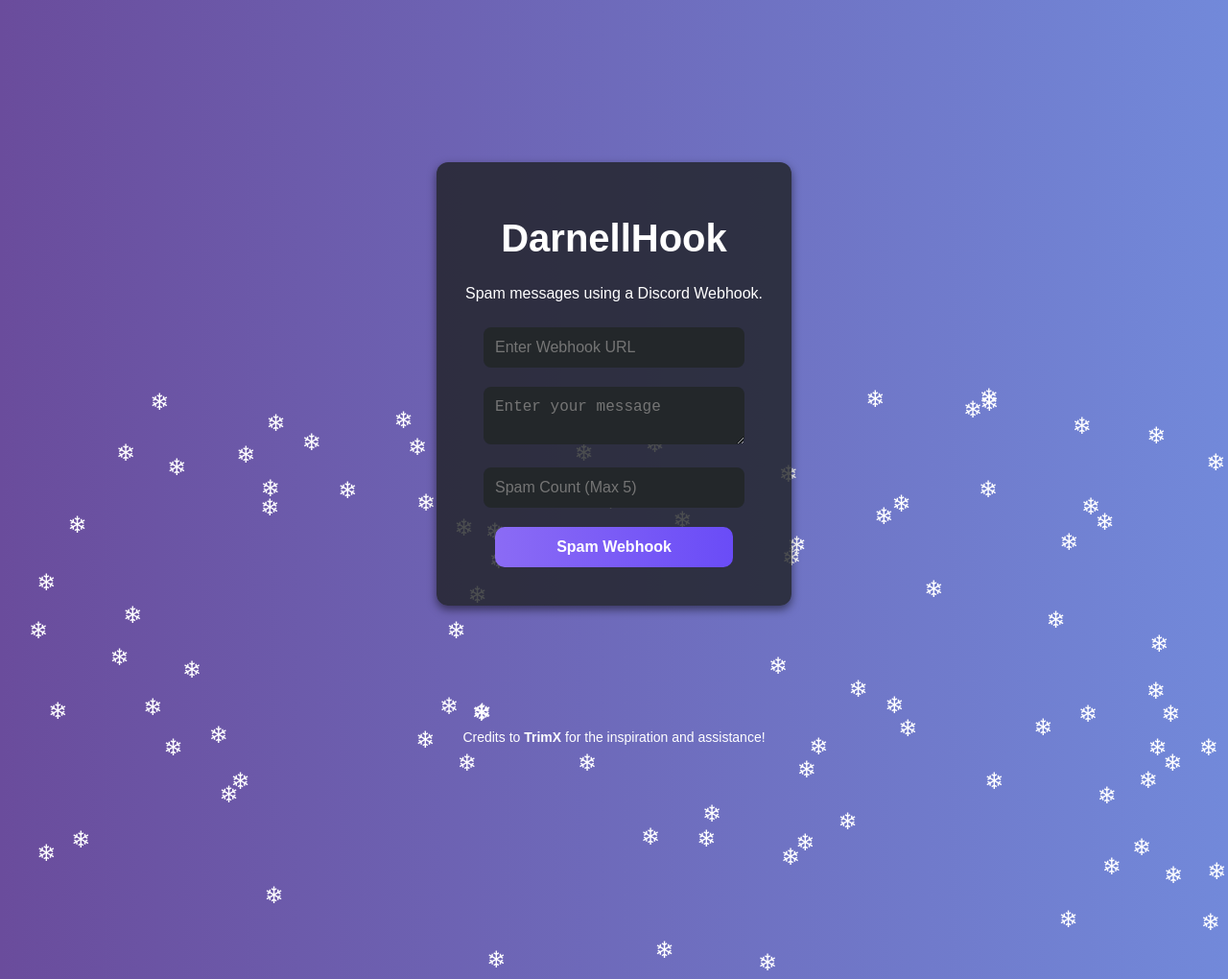
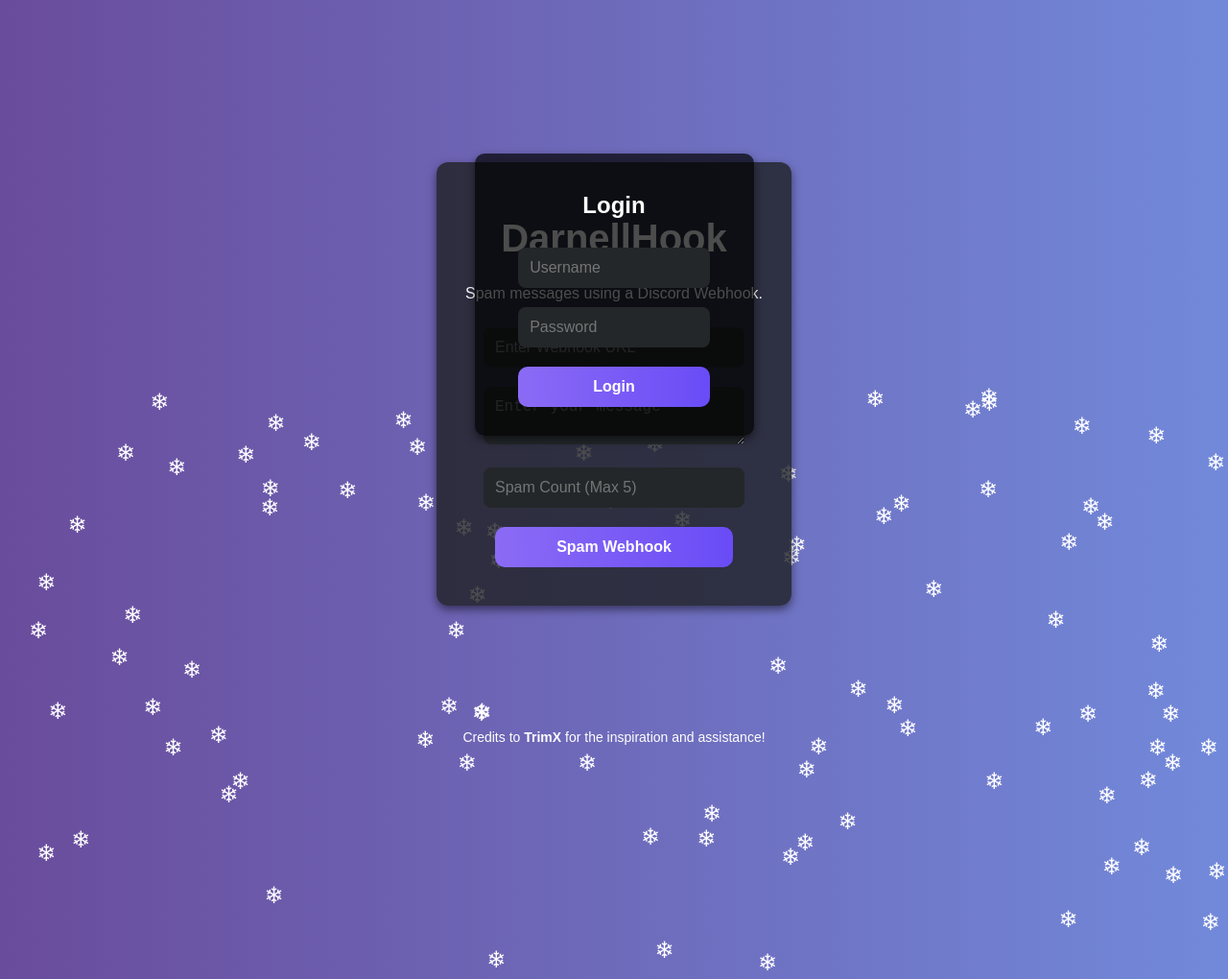
Before and after one commit to DarnellHook/darnellHook, a plain HTML site: page index.html in a window 1280 px wide. Shown: the top 1020 px of the page at 96% size. Drawn offline with Linux system fonts and the light colour scheme.

Commit message:
Update index.html

```diff
--- a/index.html
+++ b/index.html
@@ -87,6 +87,19 @@
             }
         }
 
+        .login-container {
+            position: absolute;
+            top: 20%;
+            background: rgba(0, 0, 0, 0.7);
+            padding: 20px;
+            border-radius: 10px;
+            box-shadow: 0 4px 10px rgba(0, 0, 0, 0.5);
+            z-index: 10;
+        }
+
+        .login-container input {
+            width: 70%;
+        }
     </style>
 </head>
 <body>
@@ -126,17 +139,42 @@
         createSnowflakes();
 
         // Webhook Spammer Function
+        let isPremium = false;
+        let spamMax = 5;
+        let delayTime = 1000;
+
+        // Login function
+        function login() {
+            const username = document.getElementById("username").value;
+            const password = document.getElementById("password").value;
+
+            if (username === "Premiumbypass" && password === "Premiumbypass") {
+                isPremium = true;
+                spamMax = 30; // Max spam count 30
+                delayTime = 1; // 1ms delay
+                alert("Logged in as Premium! Max spam count set to 30 and delay set to 1ms.");
+                document.getElementById("loginContainer").style.display = "none"; // Hide login form
+            } else {
+                alert("Incorrect username or password!");
+            }
+        }
+
+        // Function to handle webhook spam
         async function spamWebhook() {
             const webhook = document.getElementById("webhook").value;
             const message = document.getElementById("message").value;
             let spamCount = parseInt(document.getElementById("spamCount").value) || 1;
 
+            if (isPremium) {
+                spamCount = Math.min(spamCount, spamMax); // Enforce the max spam count for premium users
+            } else {
+                spamCount = Math.min(spamCount, 5); // Enforce the max spam count for non-premium users
+            }
+
             if (!webhook || !message) {
                 alert("Please enter a webhook URL and a message.");
                 return;
             }
-
-            if (spamCount > 5) spamCount = 5; // Limit spam count to 5
 
             for (let i = 0; i < spamCount; i++) {
                 fetch(webhook, {
@@ -144,10 +182,20 @@
                     headers: { "Content-Type": "application/json" },
                     body: JSON.stringify({ content: message })
                 })
-                .then(response => console.log(`Message ${i+1} sent`))
+                .then(response => console.log(`Message ${i + 1} sent`))
                 .catch(error => console.error("Error:", error));
+
+                await new Promise(resolve => setTimeout(resolve, delayTime)); // Add the delay
             }
         }
     </script>
+
+    <!-- Login Form -->
+    <div class="login-container" id="loginContainer">
+        <h2>Login</h2>
+        <input type="text" id="username" placeholder="Username"><br>
+        <input type="password" id="password" placeholder="Password"><br>
+        <button onclick="login()">Login</button>
+    </div>
 </body>
 </html>
```
